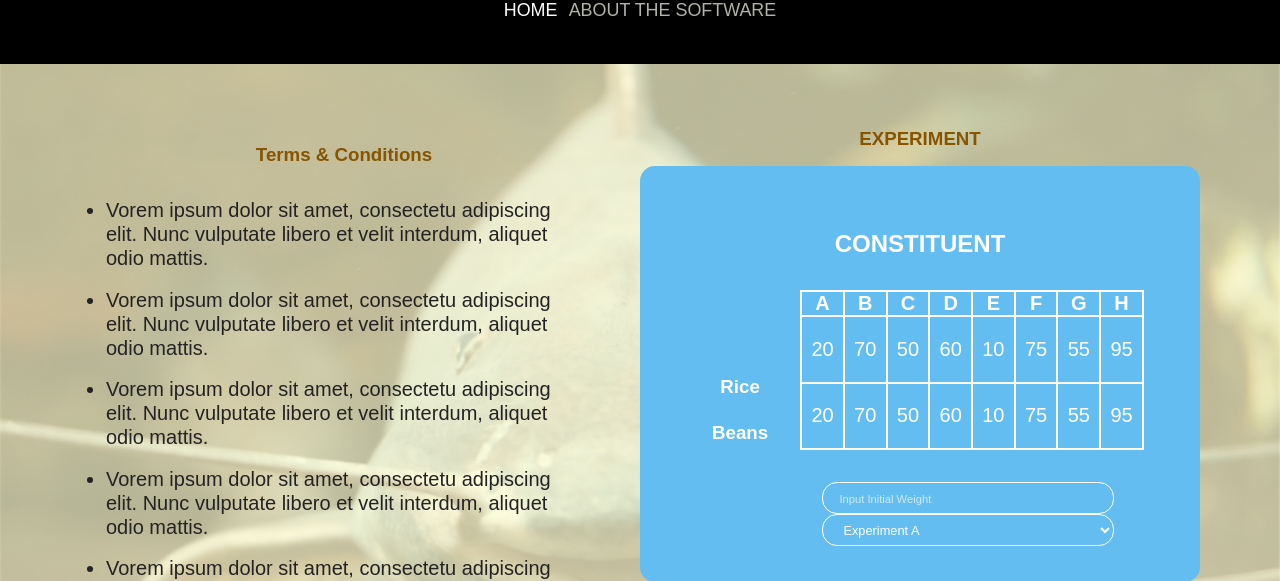
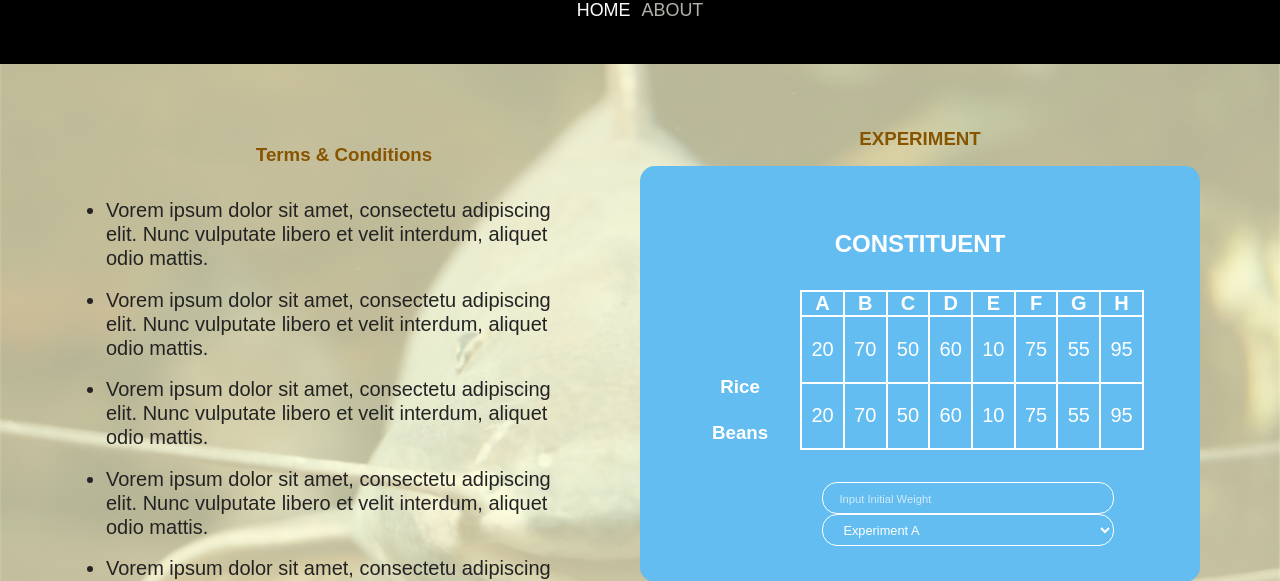
Before and after one commit to abiola814/catfish-weight-prediction-, a Flask app: page / in a window 1280 px wide. Shown: the top 581 px of the page. Run offline with Flask 3, Linux system fonts and the light colour scheme.

Commit message:
real commit

```diff
--- a/templates/index.html
+++ b/templates/index.html
@@ -14,7 +14,7 @@
         <nav id="nav">
             <ul class="nav-list">
                 <li><a href="/" class="active">Home</a></li>
-                <li><a href="/about.html" class="">About The Software</a></li>
+                <li><a href="/" class="">About</a></li>
             </ul>
         </nav>
         <section id="section">
```
